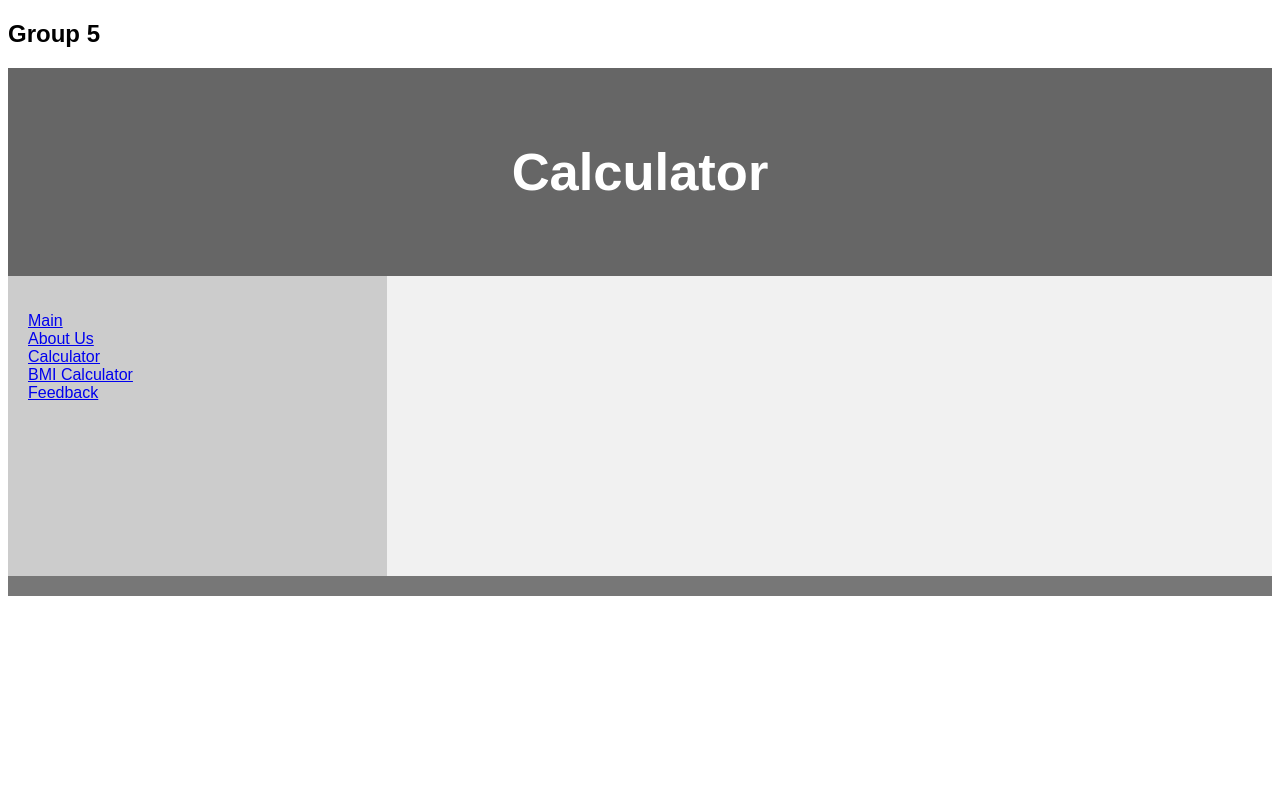
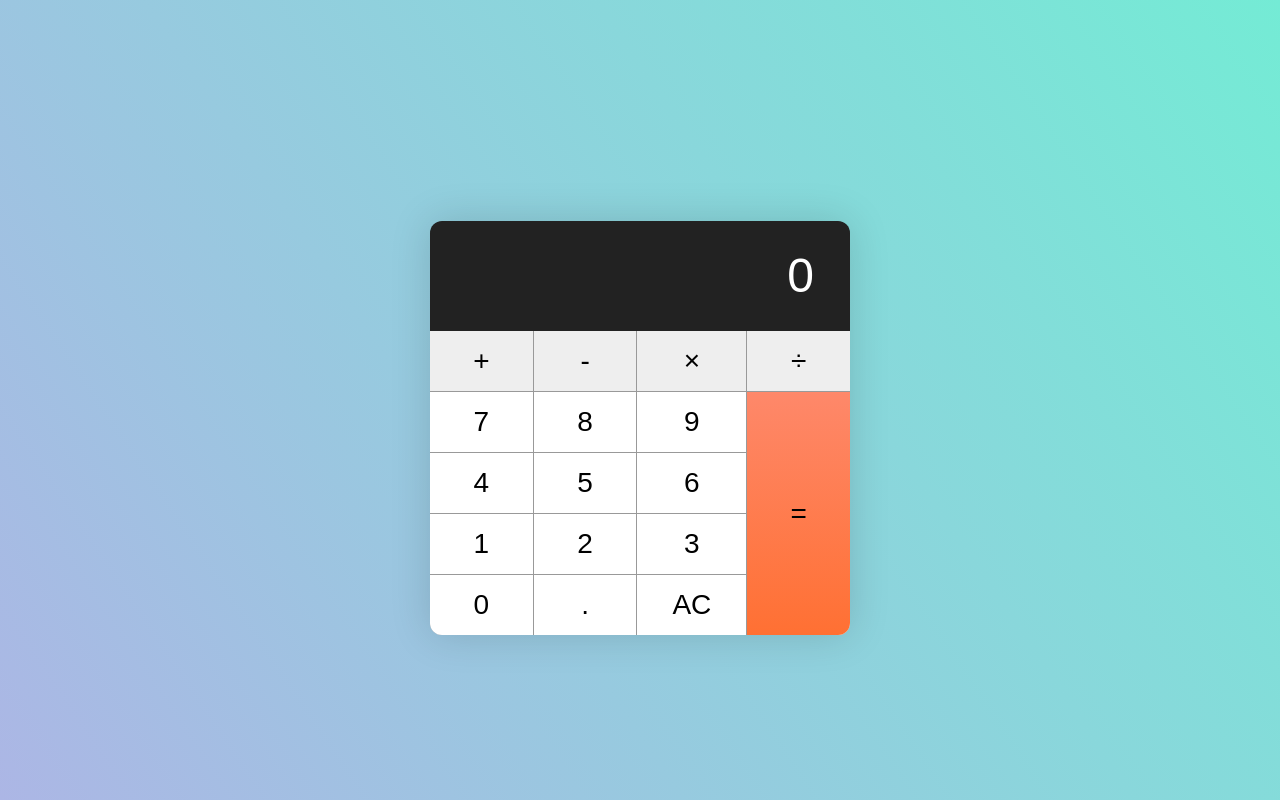
Before and after one commit to ZanePhillip/-School-Project-_G5-ITE239-3IT1, a PHP site: page /calculator.html in a window 1280 px wide. Run offline with PHP 8.4, Linux system fonts and the light colour scheme.

Commit message:
Update V1.3

```diff
--- a/calculator.html
+++ b/calculator.html
@@ -14,31 +14,39 @@
 </head>
 <body>
 
-<h2>Group 5</h2>
 
-<header>
-  <h2>Calculator</h2>
-</header>
 
 <section>
-  <nav>
-    <ul>
-      <li><a href="#">Main</a></li>
-      <li><a href="#">About Us</a></li>
-      <li><a href="#">Calculator</a></li>
-      <li><a href="#">BMI Calculator</a></li>
-      <li><a href="#">Feedback</a></li>
-    </ul>
-  </nav>
 
-  <article>
 
-  </article>
+
+    <div class="container">
+        <div class="calculator">
+          <div class="calculator__display">0</div>
+
+          <div class="calculator__keys">
+            <button class="key--operator" data-action="add">+</button>
+            <button class="key--operator" data-action="subtract">-</button>
+            <button class="key--operator" data-action="multiply">&times;</button>
+            <button class="key--operator" data-action="divide">÷</button>
+            <button>7</button>
+            <button>8</button>
+            <button>9</button>
+            <button>4</button>
+            <button>5</button>
+            <button>6</button>
+            <button>1</button>
+            <button>2</button>
+            <button>3</button>
+            <button>0</button>
+            <button data-action="decimal">.</button>
+            <button data-action="clear">AC</button>
+            <button class="key--equal" data-action="calculate">=</button>
+          </div>
+        </div>
+      </div>
+
 </section>
-
-<footer>
-
-</footer>
 
 </body>
 </html>
--- a/styles/calcu.css
+++ b/styles/calcu.css
@@ -2,8 +2,15 @@
     box-sizing: border-box;
   }
 
+  *,
+*::before,
+*::after {
+  box-sizing: inherit;
+}
+
 body {
     font-family: Arial, Helvetica, sans-serif;
+    margin: 0;
   }
 
   /* Style the header */
@@ -60,3 +67,171 @@ body {
       height: auto;
     }
   }
+
+  /*Calculator Part*/
+  embed,
+iframe,
+img,
+object,
+video {
+  max-width: 100%;
+}
+
+h1,
+h2,
+h3,
+h4,
+h5,
+h6,
+ul,
+ol,
+li,
+p,
+pre,
+blockquote,
+figure,
+hr {
+  margin: 0;
+  padding-right: 0;
+  padding-left: 0;
+}
+
+a {
+    text-decoration: none;
+  }
+
+  a:focus {
+    outline: none;
+  }
+
+  h1,
+  h2,
+  h3,
+  h4,
+  h5,
+  h6 {
+    display: block;
+  }
+
+  /* Removes all decimals and discs from lists */
+
+  ol,
+  ul {
+    list-style: none;
+  }
+
+  /*
+   * Completely resets form items
+   * ----------------------------
+   * Super hard reset that removes all borders
+   * and radiuses of all form items (including
+   * checkboxes and radios)
+   */
+
+  input,
+  textarea,
+  button {
+    border: 0;
+    border-radius: 0;
+    background-color: transparent;
+    font-size: inherit;
+    font-family: inherit;
+    font-weight: inherit;
+    outline: none;
+    appearance: none;
+    text-align: left;
+  }
+
+  input:hover,
+  input:active,
+  input:focus,
+  textarea:hover,
+  textarea:active,
+  textarea:focus,
+  button:hover,
+  button:active,
+  button:focus {
+    outline: none;
+  }
+
+  :root {
+    font-family: Helvetica, Arial, sans-serif;
+  }
+
+  html {
+    font-size: 175%;
+    font-weight: 300;
+    line-height: 1.3;
+  }
+
+  body {
+    align-items: center;
+    background-image: linear-gradient(236deg, #74ebd5, #acb6e5);
+    display: flex;
+    height: 100vh;
+    justify-content: center;
+  }
+
+  .container {
+    max-width: 20em;
+  }
+
+  .container > p {
+    text-align: center;
+  }
+
+  .calculator {
+    border-radius: 12px;
+    box-shadow: 0 0 40px 0px rgba(0, 0, 0, 0.15);
+    margin-left: auto;
+    margin-right: auto;
+    margin-top: 2em;
+    max-width: 15em;
+    overflow: hidden;
+  }
+
+  .calculator__display {
+    background-color: #222222;
+    color: #fff;
+    font-size: 1.714285714em;
+    padding: 0.5em 0.75em;
+    text-align: right;
+  }
+
+  .calculator__keys {
+    background-color: #999;
+    display: grid;
+    grid-gap: 1px;
+    grid-template-columns: repeat(4, 1fr);
+  }
+
+  .calculator__keys > * {
+    background-color: #fff;
+    padding: 0.5em 1.25em;
+    position: relative;
+    text-align: center;
+  }
+
+  .calculator__keys > *:active::before,
+  .calculator__keys > .is-depressed::before {
+    background-color: rgba(0, 0, 0, 0.2);
+    bottom: 0;
+    box-shadow: 0 0 6px 0 rgba(0, 0, 0, 0.5) inset;
+    content: "";
+    left: 0;
+    opacity: 0.3;
+    position: absolute;
+    right: 0;
+    top: 0;
+    z-index: 1;
+  }
+
+  .key--operator {
+    background-color: #eee;
+  }
+
+  .key--equal {
+    background-image: linear-gradient(to bottom, #fe886a, #ff7033);
+    grid-column: -2;
+    grid-row: 2 / span 4;
+  }
```
Also changed, not shown: script-lib/calcu.js (added).
